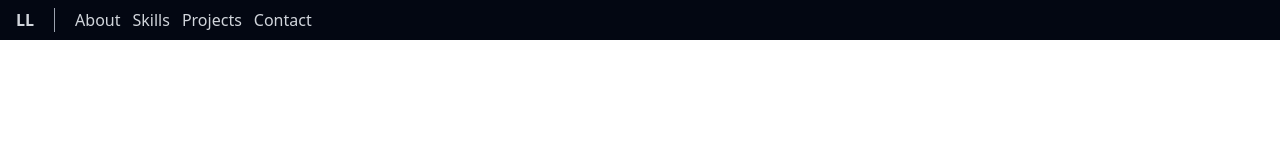
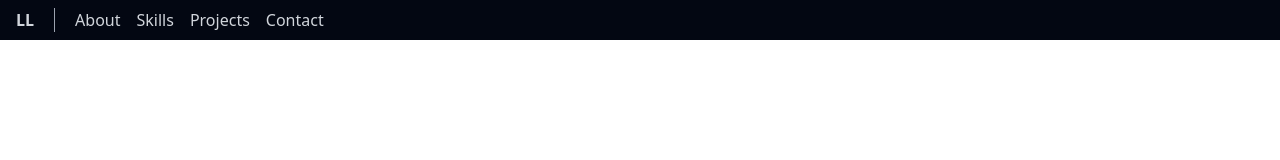
Before and after one commit to ionztorm/portfolio-v2, a Next.js app: page / in a window 1280 px wide. Shown: the top 160 px of the page. Built offline with nearby package versions, Linux system fonts and the light colour scheme.

Commit message:
adjust spacing and padding on body and nav list

```diff
--- a/src/app/layout.tsx
+++ b/src/app/layout.tsx
@@ -27,7 +27,7 @@ export default function RootLayout({
   return (
     <html lang="en">
       <body
-        className={`${geistSans.variable} ${geistMono.variable} antialiased grid grid-rows-[auto_1fr_auto] min-h-[100dvh]`}
+        className={`${geistSans.variable} ${geistMono.variable} antialiased grid grid-rows-[40px_1fr_auto] min-h-[100dvh]`}
       >
         {children}
       </body>
--- a/src/features/homepage/sections/navbar/components/nav-list.tsx
+++ b/src/features/homepage/sections/navbar/components/nav-list.tsx
@@ -23,5 +23,5 @@ export const NavList = ({
       </Link>
     </li>
   ));
-  return <ul className={cn("flex gap-3", className, classes)}>{NavList}</ul>;
+  return <ul className={cn("flex gap-4", className, classes)}>{NavList}</ul>;
 };
```
